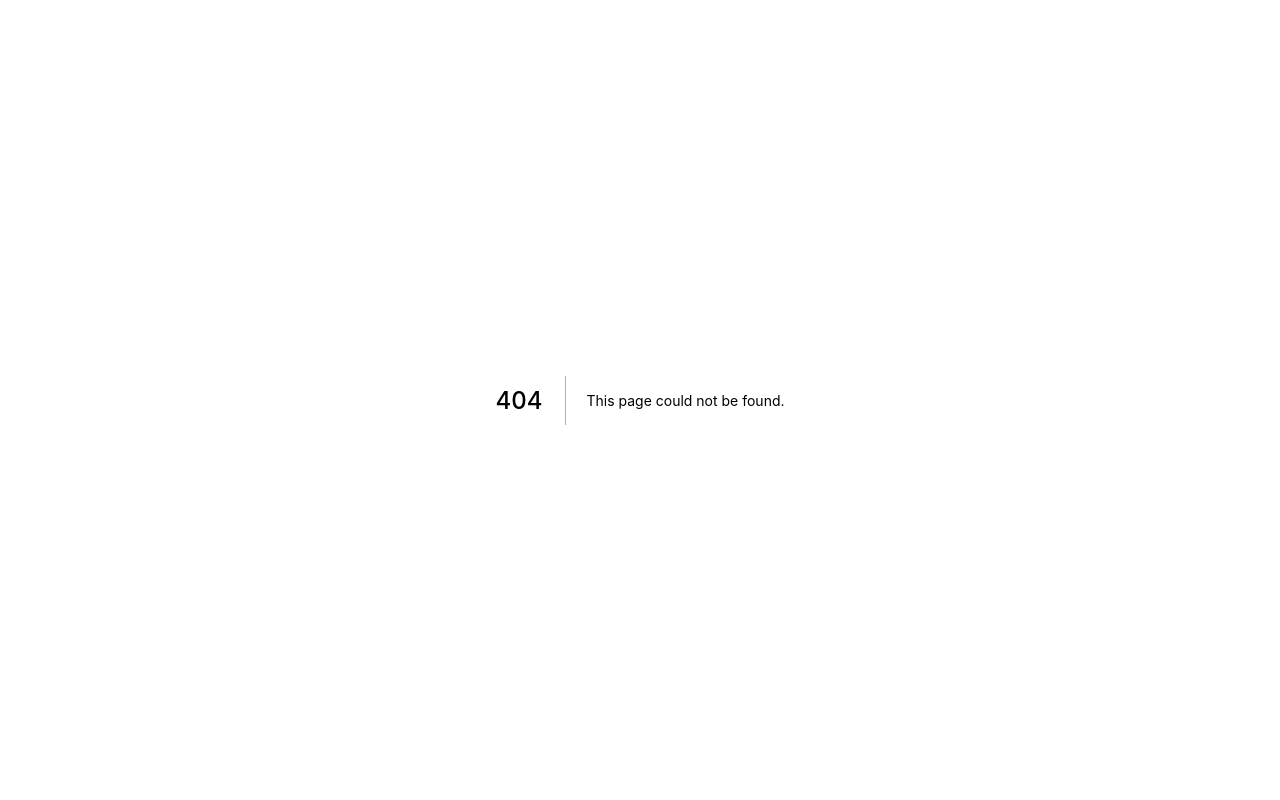
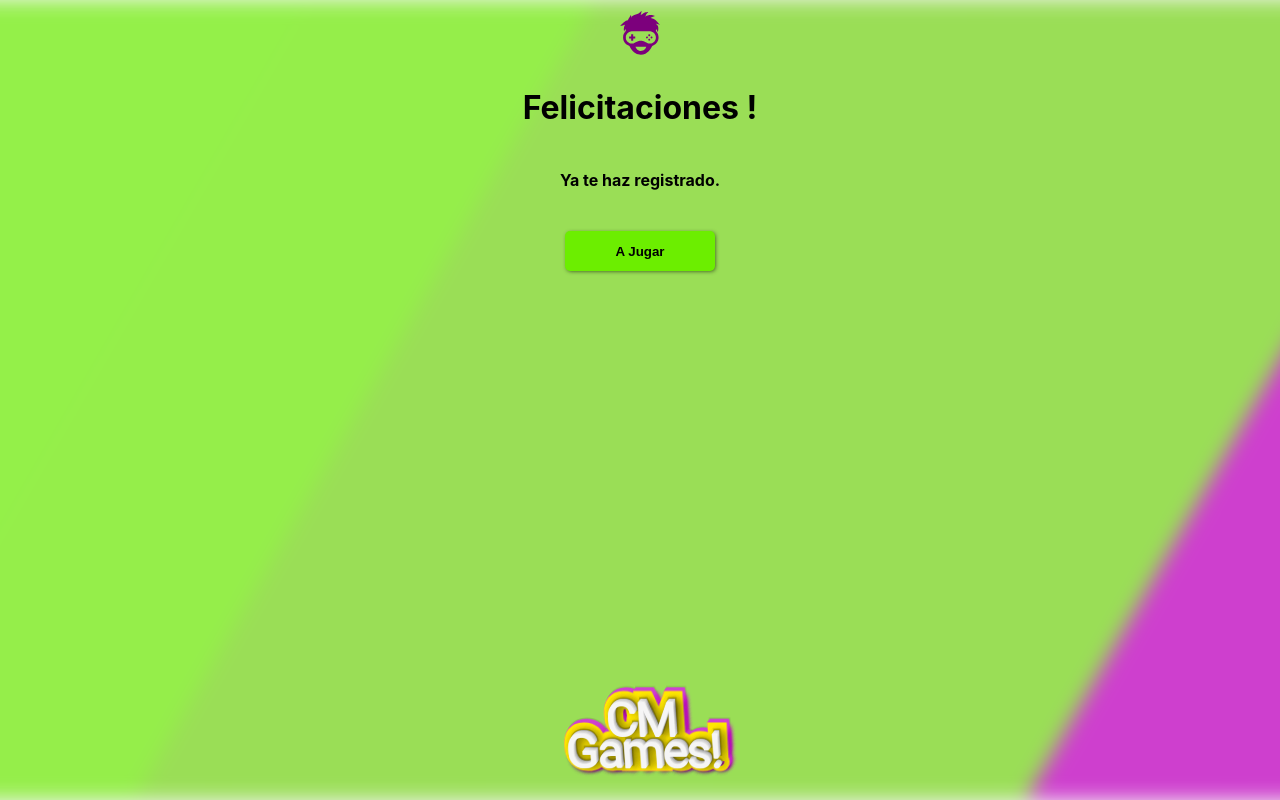
Before and after one commit to JuanMolfese/unicen-visualizacion, a Next.js app in the folder TP2/entregafinal/: page /register_acepted in a window 1280 px wide. Before the commit this address had no page. Built offline with nearby package versions, Linux system fonts and the light colour scheme.

Commit message:
Se implementa pantalla de verificacion de registro correcto

```diff
--- a/TP2/entregafinal/pages/register.js
+++ b/TP2/entregafinal/pages/register.js
@@ -56,7 +56,9 @@ export default function register(){
               Y NO debe aparecer la lista de favoritos ya q es un nuevo usuario */}
 
           <div className={styles.contentSubmit}>
-            <button type="submit" className={styles.btnSubmit}>Registrarme</button>
+            <Link href="/register_acepted">
+              <button type="submit" className={styles.btnSubmit}>Registrarme</button>
+            </Link>
           </div>
         </form>
         <div className={styles.contentTitle}>
--- /dev/null
+++ b/TP2/entregafinal/pages/register_acepted.js
@@ -0,0 +1,32 @@
+import Fondo_animado from "../components/fondo_animado";
+import Link from "next/link";
+import styles from '../styles/Register.module.css'
+import Logo from "../components/Logo";
+import Fondo_3D from "../components/Fondo_3D";
+
+export default function Register_acepted(){
+  return (
+    <>
+      <div className={styles.container}>
+        <div className={styles.capaBlur}>
+          <Fondo_animado/>
+        </div>
+        <div className={styles.tres_d}>
+          <Fondo_3D/>
+        </div>
+        <div className={styles.header}>
+          <Logo className={styles.logo}/>
+        </div>
+        <div className={styles.contentTitle}>
+          <h1>Felicitaciones !</h1>
+          <h4>Ya te haz registrado.</h4>
+        </div>
+        <div className={styles.contentSubmit}>
+          <Link href="/">
+            <a><button type="submit" className={styles.btnInicioSesion}>A Jugar</button></a>
+          </Link>
+        </div>
+      </div>
+    </>
+  )
+}
--- a/TP2/entregafinal/styles/globals.css
+++ b/TP2/entregafinal/styles/globals.css
@@ -3,7 +3,7 @@ html,body {
   margin: 0;
   font-family: -apple-system, BlinkMacSystemFont, Segoe UI, Roboto, Oxygen,
     Ubuntu, Cantarell, Fira Sans, Droid Sans, Helvetica Neue, sans-serif;
-  background:#F5F5F5;
+  background:var(--color-bg-app-LIGHT);
 
 }
 
```
